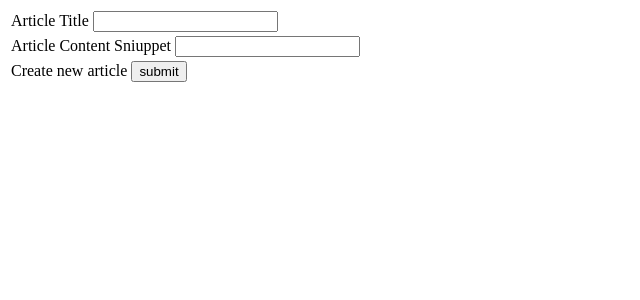
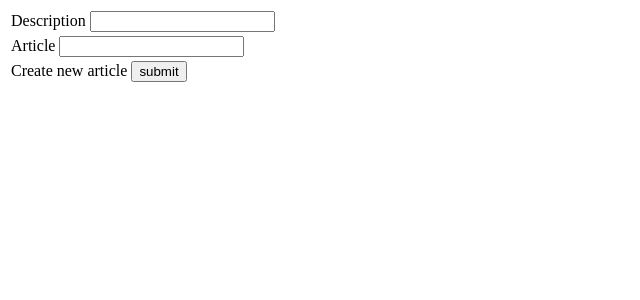
Before and after one commit to MaskARRA/Task-3, a PHP site: page / in a window 1280 px wide. Shown: the top 300 px of the page, without its empty margins (0-640 px from the left). Run offline with PHP 8.4, Linux system fonts and the light colour scheme.

Commit message:
first commit

```diff
--- a/db_conn.php
+++ b/db_conn.php
@@ -13,10 +13,7 @@ $options = [
     \PDO::ATTR_EMULATE_PREPARES   => false,
 ];
 $dsn = "mysql:host=$host;dbname=$db;charset=$charset;port=$port";
-try {
-     $pdo = new \PDO($dsn, $user, $pass, $options);
-} catch (\PDOException $e) {
-     throw new \PDOException($e->getMessage(), (int)$e->getCode());
-}
+$pdo = new \PDO($dsn, $user, $pass, $options);
+
 
 ?>
--- a/index.php
+++ b/index.php
@@ -7,7 +7,8 @@ if(isset($_POST['sub'])){
     $t=$_POST['text1'];
     $u=$_POST['text2'];
     $i="INSERT INTO news(short_description,article) VALUE ('$t','$u')";
-    mysqli_query($pdo, $i);
+    $stmt = $pdo->prepare($i);
+    $stmt->execute();
 }
 
 ?>
@@ -23,13 +24,13 @@ if(isset($_POST['sub'])){
     <table>
         <tr>
             <td>
-                Article Title
+                Description
                 <input type="text" name="text1">
             </td>
         </tr>
         <tr>
             <td>
-                Article Content Sniuppet
+                Article
                 <input type="text" name="text2">
             </td>
         </tr>
```
